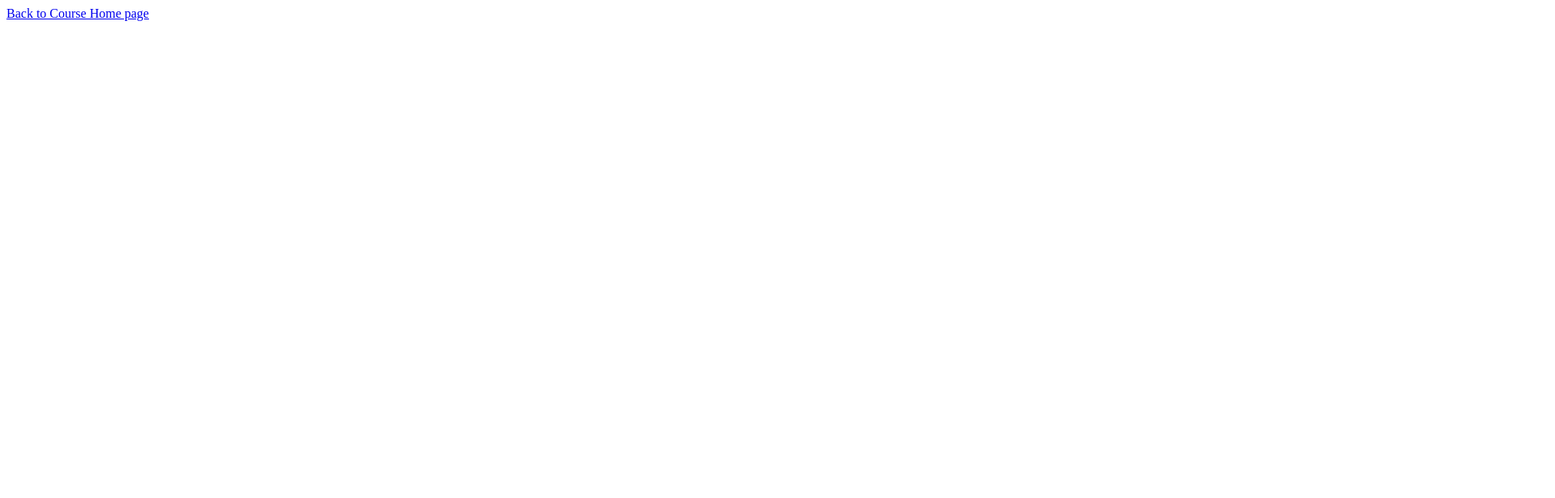
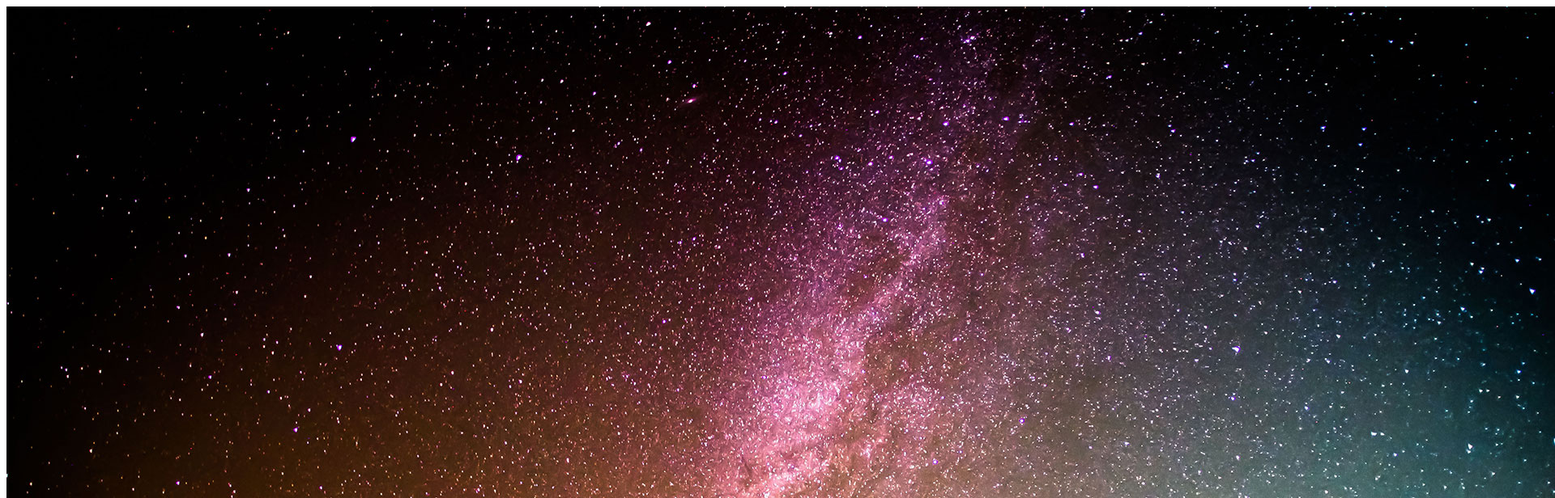
Before and after one commit to tianrany/gra321-f19, a plain HTML site: page project3/index.html in a window 1280 px wide. Shown: the top 616 px of the page at 81% size, 1920 px wide, since content can reach past the window. Drawn offline with Linux system fonts and the light colour scheme.

Commit message:
add to project 3

```diff
--- a/project3/index.html
+++ b/project3/index.html
@@ -4,6 +4,7 @@
     <title>Tianran Yu - Project 3</title>
 </head>
 <body>
+    <img src="img/star.jpg" alt="View of the Star"/>
     <a href="../index.html" title="Course Home page">Back to Course Home page</a>
 </body>
 </html>
```
